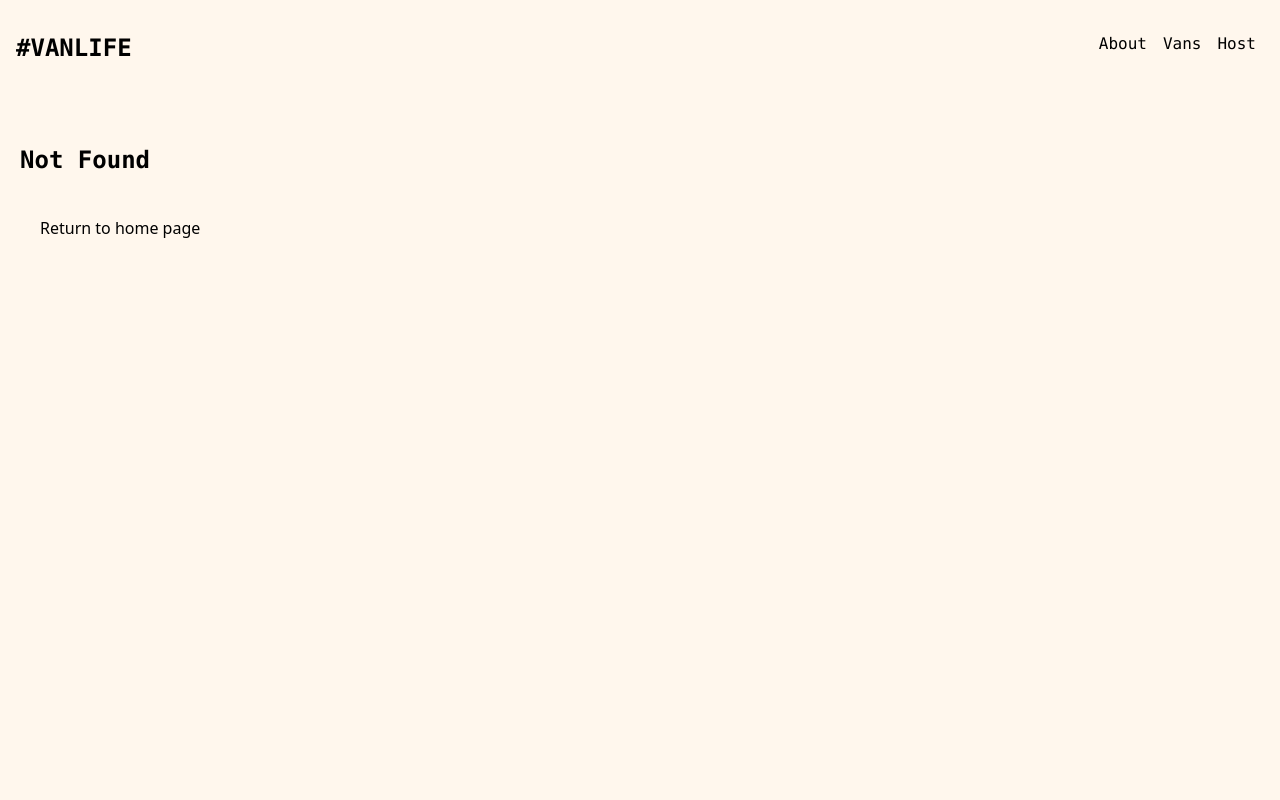
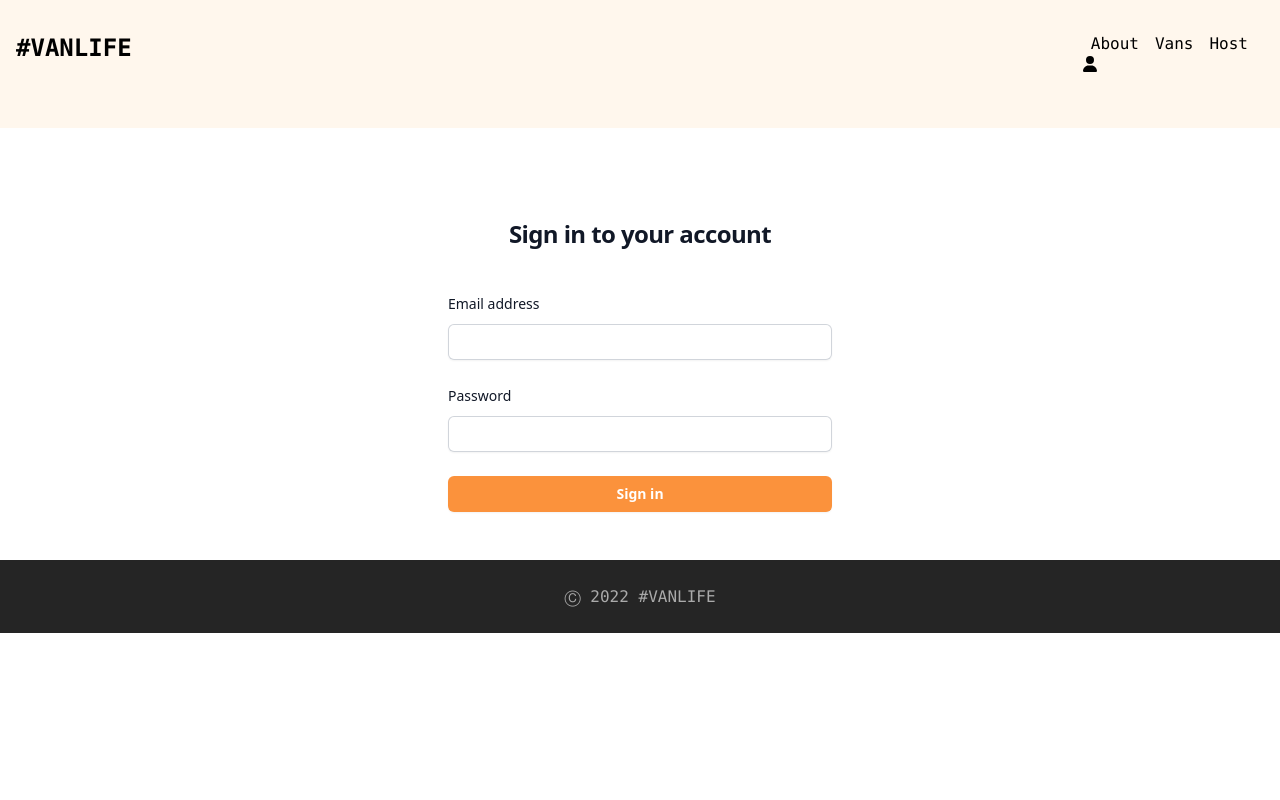
Before and after one commit to juangrassob/react-router, a React (Vite) app: page /login in a window 1280 px wide. Before the commit this address had no page. Shown: the top 800 px of the page. Built offline with nearby package versions, Linux system fonts and the light colour scheme; what miragejs would draw is missing.

Commit message:
van details data fetching refactot

```diff
--- a/server.js
+++ b/server.js
@@ -79,13 +79,17 @@
     this.timing = 1000;
 
     this.get("/vans", (schema, request) => {
-      return new Response(400, { error: "Invalid request" });
+      // return new Response(400, { error: "Invalid request" });
       return schema.vans.all();
     });
 
     this.get("/vans/:id", (schema, request) => {
       const id = request.params.id;
-      return schema.vans.find(id);
+      const van = schema.vans.find(id);
+
+      console.log("server van name: ", van.name);
+
+      return van;
     });
 
     this.get("/host/vans", (schema, request) => {
@@ -95,7 +99,9 @@
 
     this.get("/host/vans/:id", (schema, request) => {
       const id = request.params.id;
-      return schema.vans.where({ id, hostId: 123 });
+      const van = schema.vans.where({ id, hostId: 123 });
+
+      return van;
     });
   },
 });
--- a/src/App.jsx
+++ b/src/App.jsx
@@ -11,7 +11,7 @@
 import Home from "./pages/Home";
 import About from "./pages/About";
 import Vans, { loader as vansLoader } from "./pages/Vans/Vans";
-import VanDetails from "./pages/Vans/VanDetail";
+import VanDetails, { loader as vanDetailsLoader } from "./pages/Vans/VanDetail";
 import Layout from "./components/Layout";
 import Dashboard from "./pages/Host/Dashboard";
 import Income from "./pages/Host/Income";
@@ -23,8 +23,8 @@
 import HostVanPricing from "./pages/Host/VanDetails/HostVanPricing";
 import HostVanPhotos from "./pages/Host/VanDetails/HostVanPhotos";
 import NotFound from "./pages/Vans/NotFound";
-import { loader } from "./pages/Vans/Vans";
 import Error from "./components/Error";
+import Login from "./pages/Authentication/Login";
 
 const router = createBrowserRouter(
   createRoutesFromElements(
@@ -32,6 +32,7 @@
       <Route index element={<Home />} />
 
       <Route path="/about" element={<About />} />
+      <Route path="/login" element={<Login />} />
 
       <Route
         path="/vans"
@@ -39,7 +40,11 @@
         errorElement={<Error />}
         loader={vansLoader}
       />
-      <Route path="/vans/:id" element={<VanDetails />} />
+      <Route
+        path="/vans/:id"
+        element={<VanDetails />}
+        loader={vanDetailsLoader}
+      />
 
       <Route path="host" element={<HostLayout />}>
         <Route index element={<Dashboard />} />
--- a/src/api.js
+++ b/src/api.js
@@ -15,3 +15,23 @@
 
   return vans;
 }
+
+export async function getVanById(id) {
+  const response = await fetch(`/api/vans/${id}`);
+
+  if (!response.ok) {
+    throw {
+      message: "Failed to fetch vans",
+      statusText: response.statusText,
+      status: response.status,
+    };
+  }
+
+  const data = await response.json();
+
+  const van = data.vans;
+
+  console.log("api van name: ", van.name);
+
+  return van;
+}
--- a/src/components/Header.jsx
+++ b/src/components/Header.jsx
@@ -1,5 +1,5 @@
 import { Link, NavLink } from "react-router-dom";
-
+import userIcon from "../assets/user-icon.svg";
 export default function Header() {
   return (
     <header className="flex justify-between bg-[#FFF7ED] p-4 py-8 font-mono">
@@ -33,6 +33,15 @@
         >
           Host
         </NavLink>
+
+        <NavLink
+          to="host"
+          className={({ isActive }) =>
+            isActive ? "px-2 font-mono underline" : "px-2 font-mono"
+          }
+        >
+          <img src={userIcon} alt="" />
+        </NavLink>
       </nav>
     </header>
   );
--- /dev/null
+++ b/src/pages/Authentication/Login.jsx
@@ -0,0 +1,88 @@
+import { useState } from "react";
+
+export default function Login() {
+  const [loginFormData, setLoginFormData] = useState({
+    email: "",
+    password: "",
+  });
+
+  function handleChange(e) {
+    const { name, value } = e.target;
+
+    setLoginFormData((prev) => ({ ...prev, [name]: value }));
+  }
+
+  function handleSubmit(e) {
+    e.preventDefault();
+
+    console.log(loginFormData);
+  }
+
+  return (
+    <div className="flex min-h-full flex-1 flex-col justify-center px-6 py-12 lg:px-8">
+      <div className="sm:mx-auto sm:w-full sm:max-w-sm">
+        <h2 className="mt-10 text-center text-2xl font-bold leading-9 tracking-tight text-gray-900">
+          Sign in to your account
+        </h2>
+      </div>
+
+      <div className="mt-10 sm:mx-auto sm:w-full sm:max-w-sm">
+        <form className="space-y-6" onSubmit={handleSubmit}>
+          <div>
+            <label
+              htmlFor="email"
+              className="block text-sm font-medium leading-6 text-gray-900"
+            >
+              Email address
+            </label>
+            <div className="mt-2">
+              <input
+                id="email"
+                name="email"
+                type="email"
+                autoComplete="email"
+                required
+                onChange={handleChange}
+                value={loginFormData.email}
+                className="block w-full rounded-md border-0 py-1.5 text-gray-900 shadow-sm ring-1 ring-inset ring-gray-300 placeholder:text-gray-400 focus:ring-2 focus:ring-inset focus:ring-indigo-600 sm:text-sm sm:leading-6"
+              />
+            </div>
+          </div>
+
+          <div>
+            <div className="flex items-center justify-between">
+              <label
+                htmlFor="password"
+                className="block text-sm font-medium leading-6 text-gray-900"
+              >
+                Password
+              </label>
+              <div className="text-sm"></div>
+            </div>
+            <div className="mt-2">
+              <input
+                id="password"
+                name="password"
+                type="password"
+                autoComplete="current-password"
+                required
+                onChange={handleChange}
+                value={loginFormData.password}
+                className="block w-full rounded-md border-0 py-1.5 text-gray-900 shadow-sm ring-1 ring-inset ring-gray-300 placeholder:text-gray-400 focus:ring-2 focus:ring-inset focus:ring-indigo-600 sm:text-sm sm:leading-6"
+              />
+            </div>
+          </div>
+
+          <div>
+            <button
+              type="submit"
+              className="flex w-full justify-center rounded-md bg-orange-400 px-3 py-1.5 text-sm font-semibold leading-6 text-white shadow-sm hover:bg-orange-300 focus-visible:outline focus-visible:outline-2 focus-visible:outline-offset-2 focus-visible:outline-indigo-600"
+            >
+              Sign in
+            </button>
+          </div>
+        </form>
+      </div>
+    </div>
+  );
+}
--- a/src/pages/Vans/VanDetail.jsx
+++ b/src/pages/Vans/VanDetail.jsx
@@ -1,21 +1,10 @@
-import { useEffect, useState } from "react";
-import { useParams, Link, useLocation } from "react-router-dom";
+import { Link, useLoaderData, useLocation } from "react-router-dom";
 import Badge from "../../components/Badge";
+import { getVanById } from "../../api";
 
 export default function VanDetails() {
-  const { id } = useParams();
   const location = useLocation();
-  const [van, setVan] = useState(null);
-
-  console.log(location);
-
-  useEffect(() => {
-    fetch(`/api/vans/${id}`)
-      .then((res) => res.json())
-      .then((data) => setVan(data.vans));
-  }, []);
-
-  if (!van) return <span>Loading...</span>;
+  const van = useLoaderData();
 
   return (
     <div className="min-h-screen bg-[#FFF7ED] p-5">
@@ -45,3 +34,7 @@
     </div>
   );
 }
+
+export function loader({ params }) {
+  return getVanById(params.id);
+}
```
Also changed, not shown: src/assets/user-icon.svg (added).
